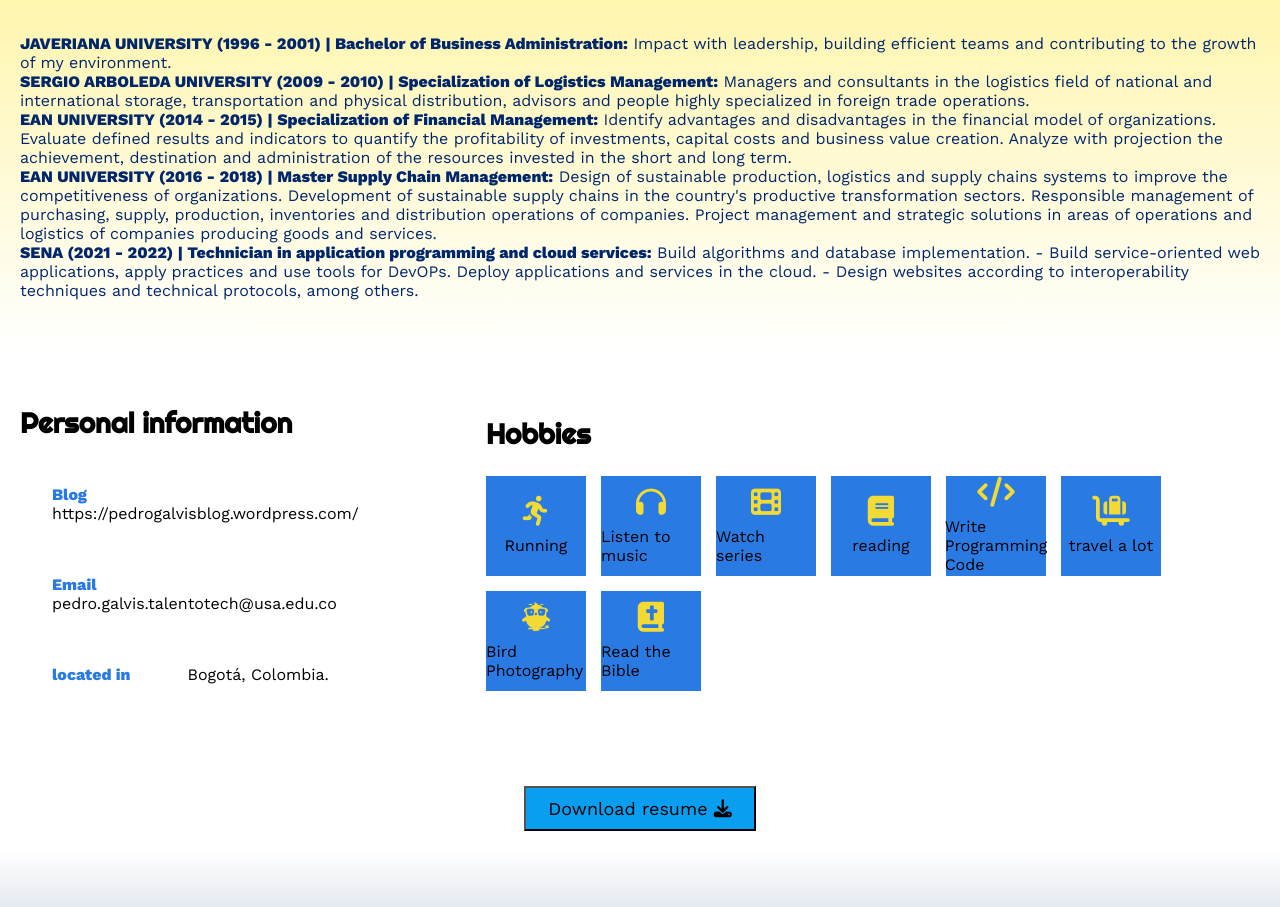
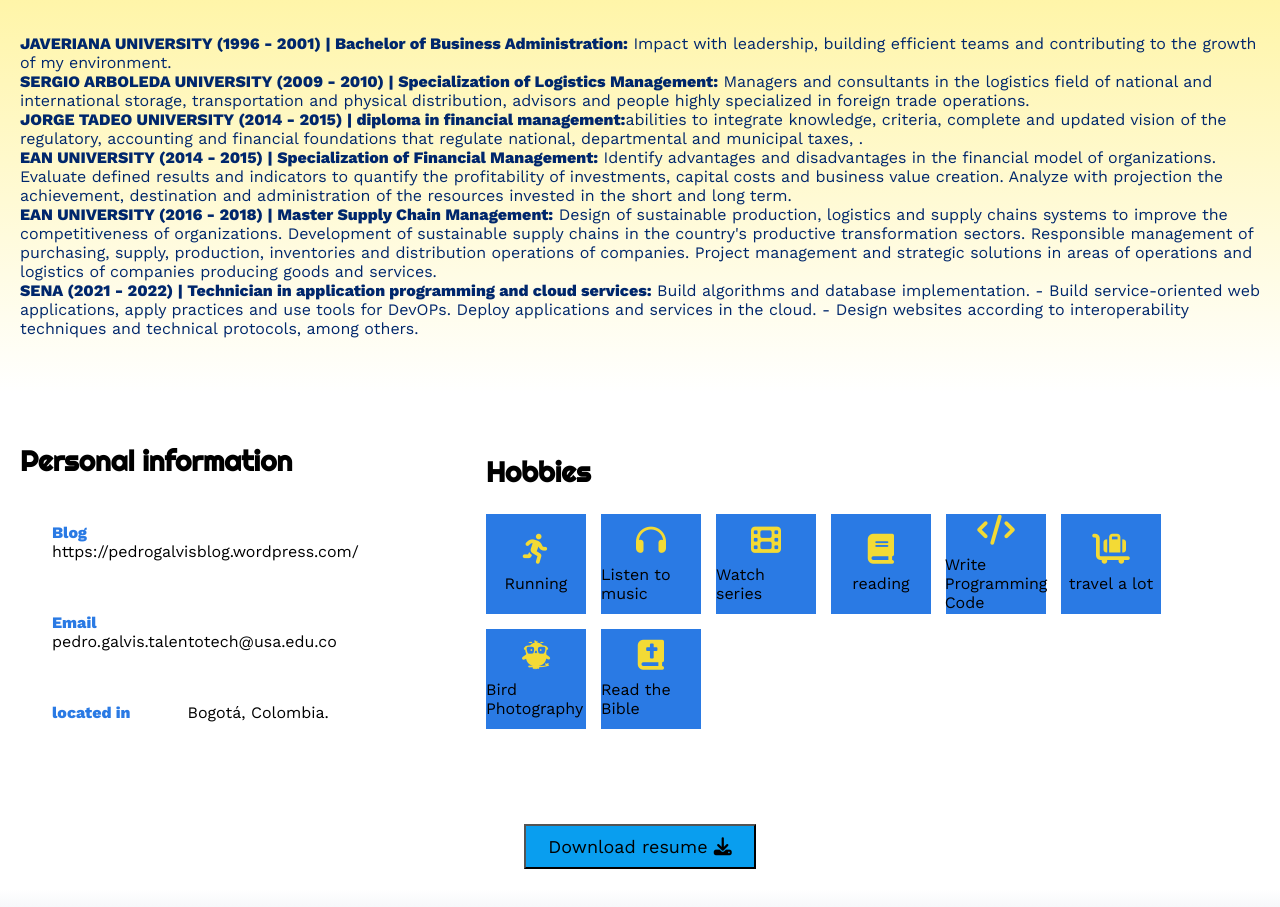
Before and after one commit to pedrogalvis/portafolio, a plain HTML site: page index.html in a window 1280 px wide. Shown: the part 1780-2687 px from the top of the page. Drawn offline with nearby package versions, Linux system fonts and the light colour scheme.

Commit message:
Update index.html

```diff
--- a/index.html
+++ b/index.html
@@ -74,7 +74,9 @@
                 <img src="utadeo.png" alt=""><img src="ean.png" alt=""><img src="sena.png" alt="">
                 <p><b>JAVERIANA UNIVERSITY (1996 - 2001) | Bachelor of Business Administration:</b> Impact with leadership, building efficient teams and contributing to the growth of my environment.</p>
                     <p><b> SERGIO ARBOLEDA UNIVERSITY (2009 - 2010) | Specialization of Logistics Management:</b> Managers and consultants in the logistics field of national and international storage, transportation and physical distribution, advisors and people highly specialized in foreign trade operations.</p>
-                    <p><b> EAN UNIVERSITY (2014 - 2015) | Specialization of Financial Management:</b> Identify advantages and disadvantages in the financial model of organizations. Evaluate defined results and indicators to quantify the profitability of investments, capital costs and business value creation. Analyze with projection the achievement, destination and administration of the resources invested in the short and long term.</p>
+                <p><b> JORGE TADEO UNIVERSITY (2014 - 2015) | diploma in financial management:</b>abilities to integrate knowledge, criteria, complete and updated vision of the regulatory, accounting and financial foundations that regulate national, departmental and municipal taxes, .</p>
+
+                <p><b> EAN UNIVERSITY (2014 - 2015) | Specialization of Financial Management:</b> Identify advantages and disadvantages in the financial model of organizations. Evaluate defined results and indicators to quantify the profitability of investments, capital costs and business value creation. Analyze with projection the achievement, destination and administration of the resources invested in the short and long term.</p>
                     <p><b> EAN UNIVERSITY (2016 - 2018) | Master Supply Chain Management:</b> Design of sustainable production, logistics and supply chains systems to improve the competitiveness of organizations. Development of sustainable supply chains in the country's productive transformation sectors. Responsible management of purchasing, supply, production, inventories and distribution operations of companies. Project management and strategic solutions in areas of operations and logistics of companies producing goods and services. </p>
                     <p><b> SENA (2021 - 2022) | Technician in application programming and cloud services:</b> Build algorithms and database implementation. - Build service-oriented web applications, apply practices and use tools for DevOPs. Deploy applications and services in the cloud. - Design websites according to interoperability techniques and technical protocols, among others.</p>
         </div>
```
